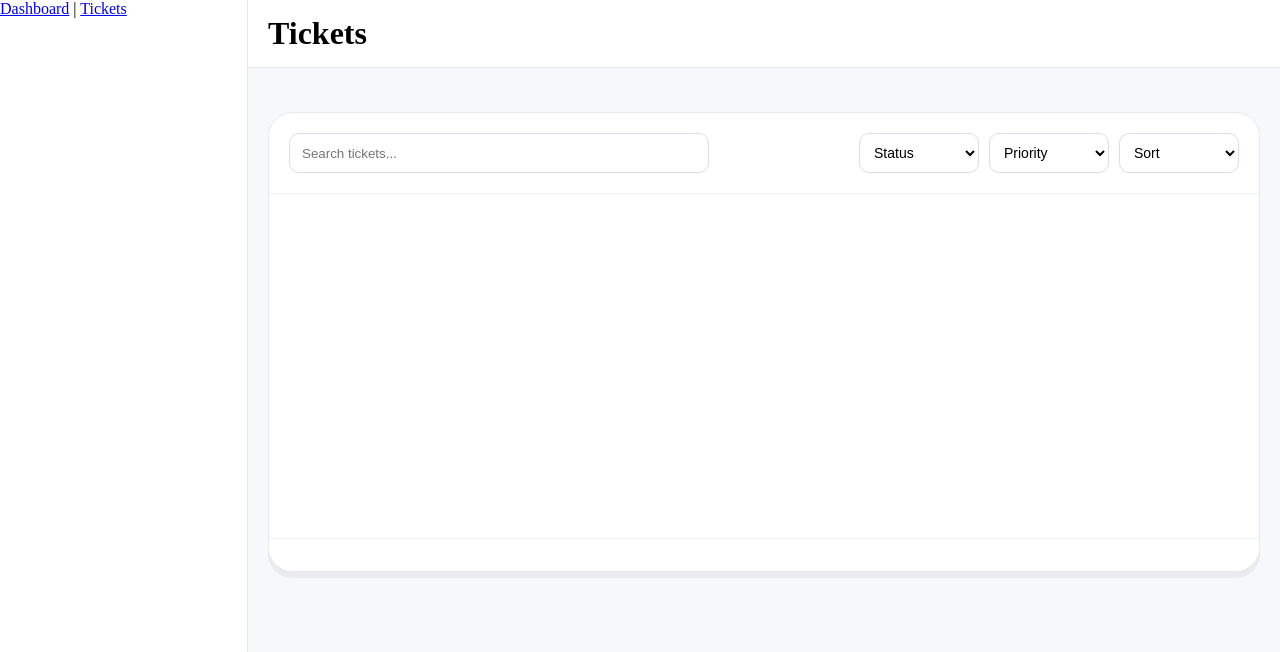
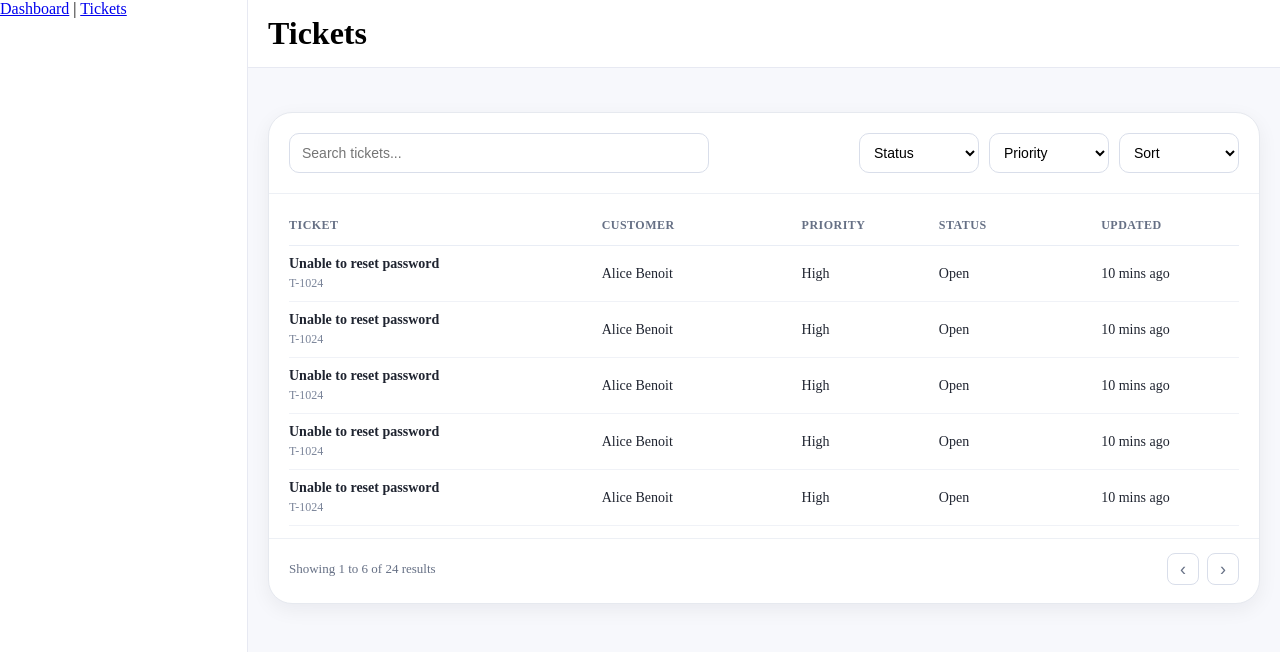
Before and after one commit to aishwaryr/react-support-desk-app, a React (Vite) app: page /tickets in a window 1280 px wide. Shown: the top 652 px of the page. Built offline with nearby package versions, Linux system fonts and the light colour scheme.

Commit message:
add tickets-list and paginmation html and basic styling

```diff
--- a/src/components/tickets/TicketsPage.jsx
+++ b/src/components/tickets/TicketsPage.jsx
@@ -4,6 +4,7 @@
   return (
     <div className="page tickets-page">
       <div className="tickets-section">
+        {/*tickets toolbar*/}
         <div className="tickets-toolbar">
           <div className="tickets-search-wrap">
             <input className="tickets-search" placeholder="Search tickets..." />
@@ -23,8 +24,90 @@
           </div>
         </div>
 
-        <div className="tickets-list">{/*list/table comes here*/}</div>
-        <div className="tickets-pagination">{/*pagination*/}</div>
+        {/*tickets list*/}
+        <div className="tickets-list">
+          <div className="tickets-list-head">
+            <span>Ticket</span>
+            <span>Customer</span>
+            <span>Priority</span>
+            <span>Status</span>
+            <span>Updated</span>
+          </div>
+
+          <div className="tickets-list-row">
+            <div className="ticket-cell">
+              <p className="ticket-subject">Unable to reset password</p>
+              <p className="ticket-id">T-1024</p>
+            </div>
+            <span>Alice Benoit</span>
+            <span>High</span>
+            <span>Open</span>
+            <span>10 mins ago</span>
+          </div>
+
+          <div className="tickets-list-row">
+            <div className="ticket-cell">
+              <p className="ticket-subject">Unable to reset password</p>
+              <p className="ticket-id">T-1024</p>
+            </div>
+            <span>Alice Benoit</span>
+            <span>High</span>
+            <span>Open</span>
+            <span>10 mins ago</span>
+          </div>
+          <div className="tickets-list-row">
+            <div className="ticket-cell">
+              <p className="ticket-subject">Unable to reset password</p>
+              <p className="ticket-id">T-1024</p>
+            </div>
+            <span>Alice Benoit</span>
+            <span>High</span>
+            <span>Open</span>
+            <span>10 mins ago</span>
+          </div>
+          <div className="tickets-list-row">
+            <div className="ticket-cell">
+              <p className="ticket-subject">Unable to reset password</p>
+              <p className="ticket-id">T-1024</p>
+            </div>
+            <span>Alice Benoit</span>
+            <span>High</span>
+            <span>Open</span>
+            <span>10 mins ago</span>
+          </div>
+          <div className="tickets-list-row">
+            <div className="ticket-cell">
+              <p className="ticket-subject">Unable to reset password</p>
+              <p className="ticket-id">T-1024</p>
+            </div>
+            <span>Alice Benoit</span>
+            <span>High</span>
+            <span>Open</span>
+            <span>10 mins ago</span>
+          </div>
+        </div>
+
+        <div className="tickets-pagination">
+          <p className="tickets-pagination-text">
+            Showing 1 to 6 of 24 results
+          </p>
+          <div className="tickets-pagination-controls">
+            <button
+              type="button"
+              className="tickets-page-btn"
+              aria-label="Previous page"
+            >
+              ‹
+            </button>
+            <button
+              type="button"
+              className="tickets-page-btn"
+              aria-label="Next page"
+            >
+              ›
+            </button>
+          </div>
+        </div>
       </div>
     </div>
   );
--- a/src/components/tickets/tickets.css
+++ b/src/components/tickets/tickets.css
@@ -5,11 +5,10 @@
   background: #fff;
   border: 1px solid #e6e9ef;
   border-radius: 24px;
-  box-shadow: 0 6px rgba(16, 24, 40, 0.06);
+  box-shadow: 0 6px 20px rgba(16, 24, 40, 0.06);
   display: flex;
   flex-direction: column;
 }
-
 .tickets-toolbar {
   padding: 20px;
   border-bottom: 1px solid #edf0f5;
@@ -19,13 +18,11 @@
   justify-content: space-between;
   flex-wrap: wrap;
 }
-
 .tickets-search-wrap {
   flex: 1;
   min-width: 220px;
   max-width: 420px;
 }
-
 .tickets-search {
   width: 100%;
   height: 40px;
@@ -33,14 +30,13 @@
   border: 1px solid #d9deea;
   border-radius: 10px;
   background: #fff;
+  font-size: 14px;
 }
-
 .tickets-filter-group {
   display: flex;
   gap: 10px;
   flex-wrap: wrap;
 }
-
 .tickets-filter {
   height: 40px;
   min-width: 120px;
@@ -50,14 +46,74 @@
   background: #fff;
   font-size: 14px;
 }
-
 .tickets-list {
   flex: 1;
   min-height: 280px;
   padding: 12px 20px;
 }
-
+.tickets-list-head,
+.tickets-list-row {
+  display: grid;
+  grid-template-columns: 2.4fr 1.5fr 1fr 1.2fr 1.1fr;
+  gap: 12px;
+  align-items: center;
+}
+.tickets-list-head {
+  min-height: 40px;
+  border-bottom: 1px solid #e9edf5;
+  color: #667085;
+  font-size: 12px;
+  font-weight: 600;
+  text-transform: uppercase;
+  letter-spacing: 0.04em;
+}
+.tickets-list-row {
+  min-height: 56px;
+  border-bottom: 1px solid #f0f2f7;
+  color: #1f2430;
+  font-size: 14px;
+}
+.ticket-cell {
+  display: flex;
+  flex-direction: column;
+  gap: 4px;
+}
+.ticket-subject {
+  margin: 0;
+  font-size: 14px;
+  font-weight: 600;
+  color: #1f2430;
+}
+.ticket-id {
+  margin: 0;
+  font-size: 12px;
+  color: #7a8499;
+}
 .tickets-pagination {
   padding: 14px 20px 18px;
   border-top: 1px solid #edf0f5;
+  display: flex;
+  align-items: center;
+  justify-content: space-between;
+  gap: 12px;
 }
+.tickets-pagination-text {
+  margin: 0;
+  font-size: 13px;
+  color: #667085;
+}
+.tickets-pagination-controls {
+  display: flex;
+  gap: 8px;
+}
+.tickets-page-btn {
+  width: 32px;
+  height: 32px;
+  border: 1px solid #d9deea;
+  border-radius: 8px;
+  background: #fff;
+  color: #667085;
+  font-size: 18px;
+  line-height: 1;
+  cursor: pointer;
+}
```
